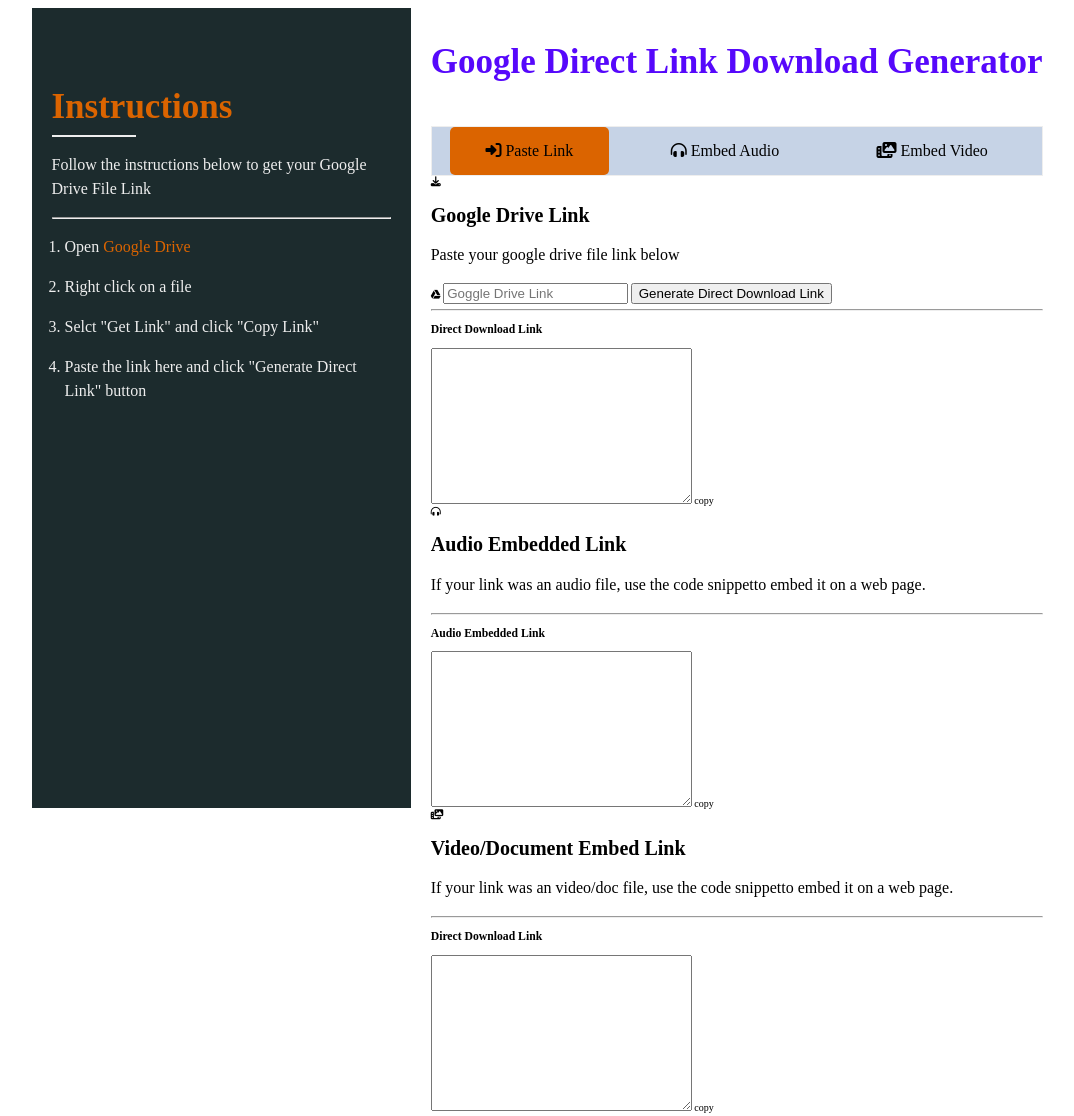
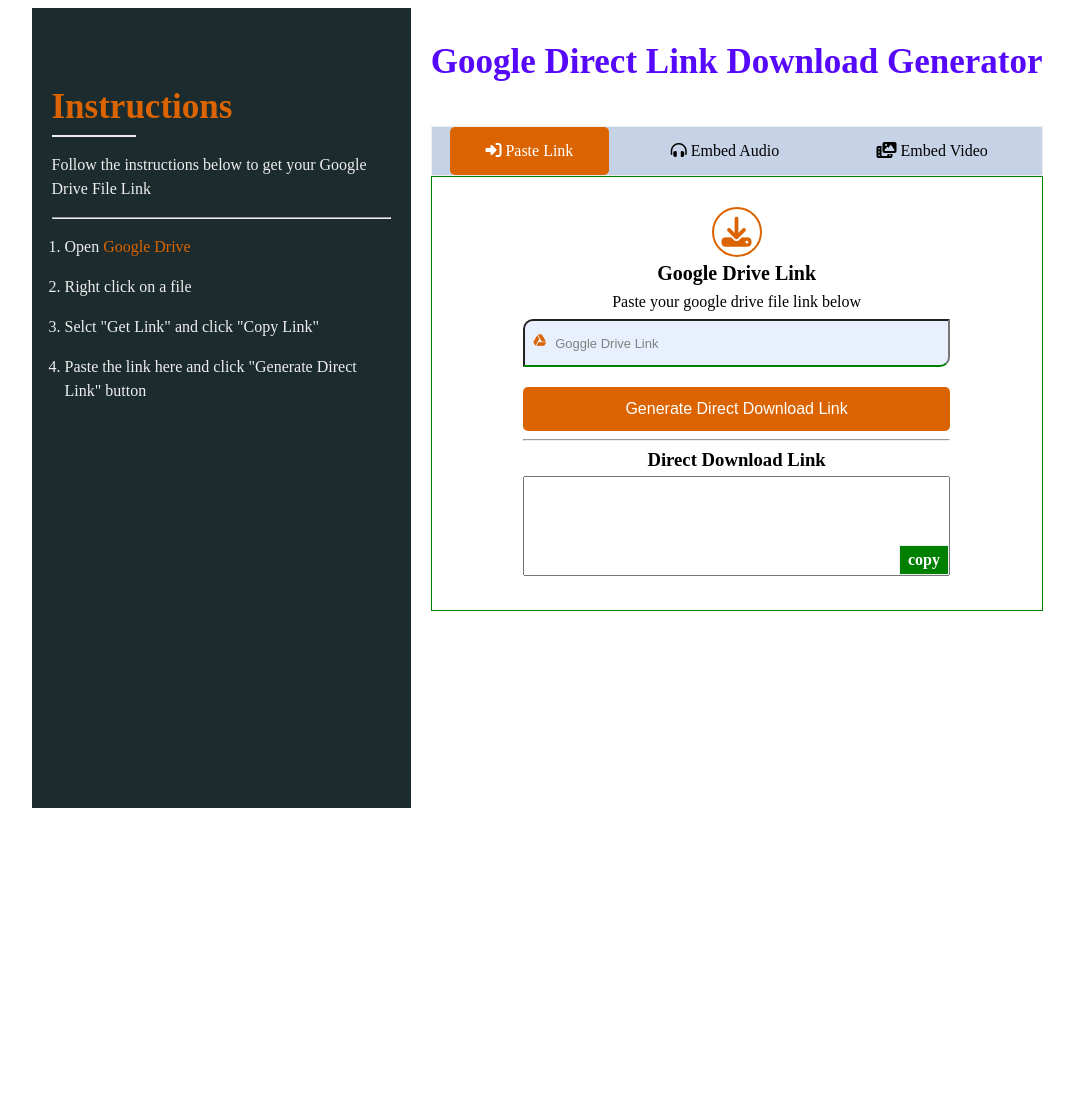
Before and after one commit to WebAbhRatul/vanilla-javascript-100-project, a plain HTML site: page Google Drive Download Link Genarator/index.html in a window 1280 px wide. Shown: the whole page, without its empty margins (93-1167 px from the left). After the commit the page ends 816 px from the top, so only its background shows below. Drawn offline with Linux system fonts and the light colour scheme.

Commit message:
Google Drive Download Link Generator Design Complete

```diff
--- a/Google Drive Download Link Genarator/index.html
+++ b/Google Drive Download Link Genarator/index.html
@@ -47,18 +47,18 @@
                 <i class="fa-solid fa-right-to-bracket"></i>
                 Paste Link
               </label>
-              <label for="login" class="register">
+              <label for="register" class="register">
                 <i class="fa-solid fa-headphones-simple"></i>
                 Embed Audio
               </label>
-              <label for="login" class="reset">
+              <label for="reset" class="reset">
                 <i class="fa-solid fa-photo-film"></i>
                 Embed Video
               </label>
               <div class="slide"></div>
             </nav>
             <!-- Tab Content Section -->
-            <section>
+            <section class="tab-section">
               <div class="content content-link">
                 <i class="fa-solid fa-download"></i>
                 <h2>Google Drive Link</h2>
--- a/Google Drive Download Link Genarator/style.css
+++ b/Google Drive Download Link Genarator/style.css
@@ -93,4 +93,140 @@ nav .slide {
   background-color: #db6400;
   z-index: -1;
   border-radius: 5px;
+  transition: all 0.3s;
 }
+
+#register:checked ~ nav .slide {
+  left: 34%;
+}
+#reset:checked ~ nav .slide {
+  left: 68%;
+}
+#login:checked ~ nav label.login,
+#register:checked ~ nav label.register,
+#reset:checked ~ nav label.reset {
+  color: #fff;
+}
+.tab-section {
+  border: 1px solid green;
+}
+.content {
+  display: none;
+}
+#login:checked ~ .tab-section .content-link {
+  display: block;
+}
+#register:checked ~ .tab-section .content-audio {
+  display: block;
+}
+#reset:checked ~ .tab-section .content-video {
+  display: block;
+}
+.tab-section .content {
+  margin: 3rem auto;
+  text-align: center;
+}
+.content > i {
+  font-size: 3rem;
+  color: #db6400;
+  border: 2px solid;
+  border-radius: 50%;
+  padding: 8px;
+}
+.content h2 {
+  position: relative;
+  margin: 5px 0;
+}
+.content p {
+  margin: 5px 0;
+}
+.content form {
+  display: flex;
+  flex-direction: column;
+  width: 70%;
+  margin: 0 auto;
+}
+.content form label {
+  position: relative;
+  width: 100%;
+  margin: 0 auto;
+}
+.content form label input {
+  width: 100%;
+  padding: 1.3rem 3rem;
+  display: block;
+  position: relative;
+  border-radius: 10px 0 10px 0;
+  border-bottom: rgba(0, 0, 0, 0.1);
+  margin-bottom: 2rem;
+  background-color: rgba(0, 0, 0, 0.1);
+  outline: none;
+  color: rgb(89, 86, 86);
+}
+.content form label input:focus:invalid {
+  font-size: 1.6rem;
+  border-bottom: 2px solid #db6400;
+}
+.content form label input:invalid {
+  font-size: 1.6rem;
+  border-bottom: 2px solid green;
+  background-color: #e8f0fe;
+}
+.content form i {
+  position: absolute;
+  left: 1rem;
+  top: 1.5rem;
+  color: #db6400;
+  font-size: 1.3rem;
+  z-index: 1;
+}
+.content .btn {
+  padding: 1.3rem;
+  border: none;
+  outline: none;
+  background-color: #db6400;
+  cursor: pointer;
+  border-radius: 5px;
+  font-size: 1.6rem;
+  color: #fff;
+  transition: all 0.3s;
+}
+.content .btn:hover {
+  background-color: #eee;
+  color: black;
+  border: 1px solid #db6400;
+}
+::placeholder {
+  font-size: 1.3rem;
+  color: grey;
+}
+.embed-code {
+  font-size: 1.6rem;
+  position: relative;
+}
+.embed-code h3 {
+  margin: 5px 0;
+}
+.embed-code textarea {
+  width: 100%;
+  height: 10rem;
+  outline: none;
+  font-size: 1.6rem;
+}
+
+.embed-code span {
+  font-size: 1.6rem;
+  position: absolute;
+  right: 1px;
+  bottom: 5px;
+  background-color: green;
+  padding: 5px 8px;
+  border: 1px solid #eee;
+  color: #fff;
+  cursor: pointer;
+  font-weight: 700;
+  transition: all 0.3s;
+}
+.embed-code span:hover {
+  font-size: 1.8rem;
+}
```
